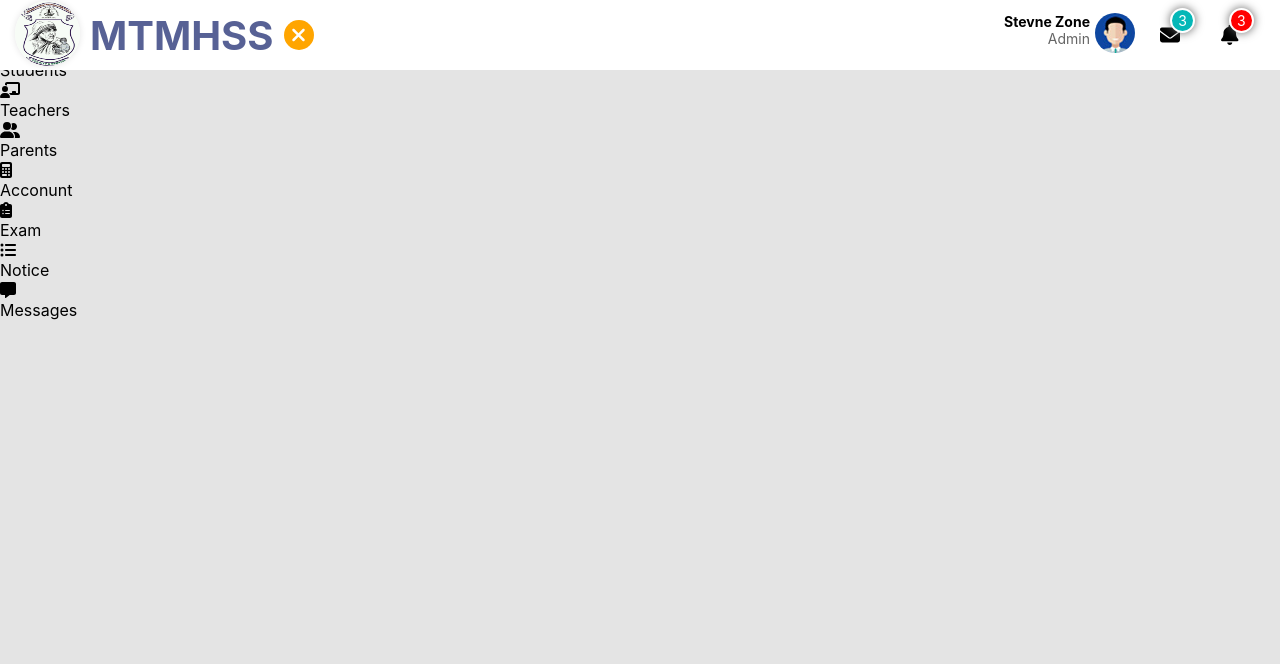
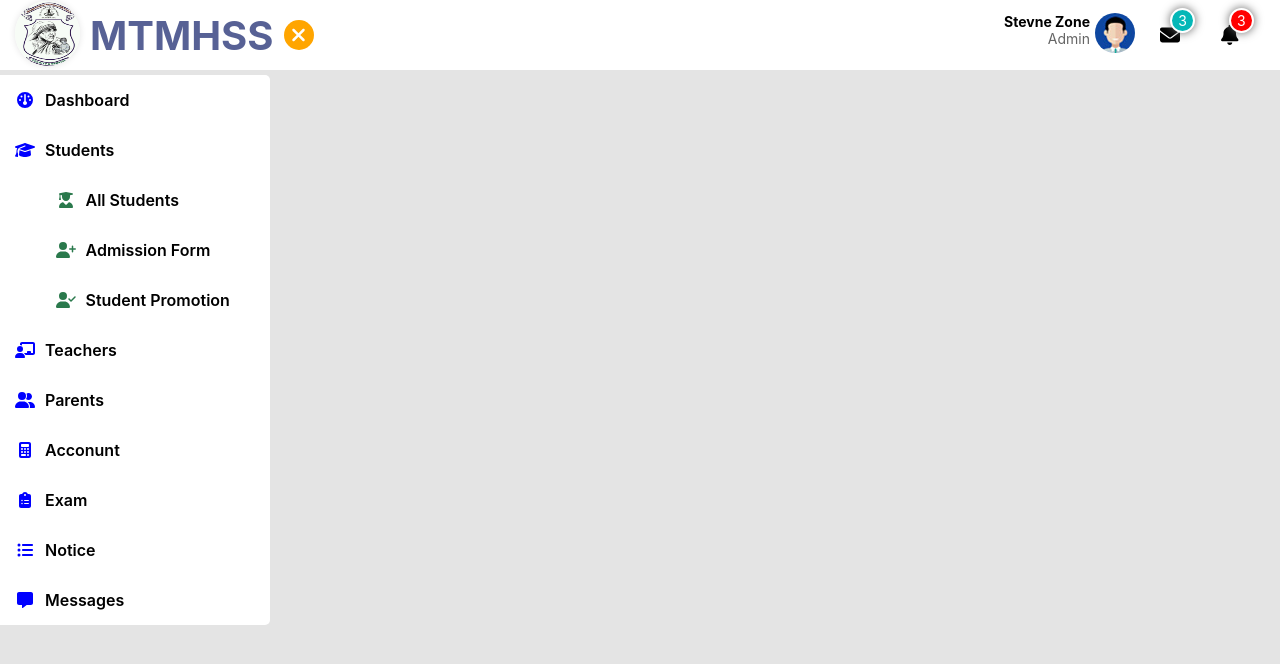
Before and after one commit to Vinoth82003/school_frontend, a React (Create React App) app: page / in a window 1280 px wide. Shown: the top 664 px of the page. Built offline with nearby package versions, Linux system fonts and the light colour scheme.

Commit message:
open sidebar setup ready

```diff
--- a/src/Components/SideBar.jsx
+++ b/src/Components/SideBar.jsx
@@ -1,4 +1,4 @@
-import React, { useContext } from "react";
+import React, { useContext, useState } from "react";
 import { AppContext } from "../App";
 import { FontAwesomeIcon } from "@fortawesome/react-fontawesome";
 import {
@@ -9,16 +9,21 @@ import {
   faGraduationCap,
   faListDots,
   faMessage,
+  faUserGraduate,
   faUserGroup,
+  faUserPlus,
 } from "@fortawesome/free-solid-svg-icons";
+import "../css/sidebar.css";
+import { faUserCheck } from "@fortawesome/free-solid-svg-icons/faUserCheck";
 
 const SideBar = () => {
   const value = useContext(AppContext);
+  const [activeBar, setactiveBar] = useState(null);
   return (
     <>
-      <aside className="sidebar">
+      <aside className={`sidebar ${value.isSidebar ? "active" : ""}`}>
         <ul className="sidebar">
-          <li className="side_menu">
+          <li className={`side_menu`}>
             <div className="inner_menu">
               <div className="side_icon">
                 <FontAwesomeIcon icon={faDashboard} />
@@ -26,15 +31,47 @@ const SideBar = () => {
               <div className="side_text">Dashboard</div>
             </div>
           </li>
-          <li className="side_menu">
+          <li
+            className={`side_menu ${activeBar === "students" ? "active" : ""}`}
+            onClick={() => setactiveBar("students")}
+          >
             <div className="inner_menu">
               <div className="side_icon">
                 <FontAwesomeIcon icon={faGraduationCap} />
               </div>
               <div className="side_text">Students</div>
             </div>
+            <ul className="sub_menu">
+              <li className="sub_menu_li">
+                <div className="inner_submenu">
+                  <div className="submenu_icon">
+                    <FontAwesomeIcon icon={faUserGraduate} />
+                  </div>
+                  <p className="submenu_text">All Students</p>
+                </div>
+              </li>
+              <li className="sub_menu_li">
+                <div className="inner_submenu">
+                  <div className="submenu_icon">
+                    <FontAwesomeIcon icon={faUserPlus} />
+                  </div>
+                  <p className="submenu_text">Admission Form</p>
+                </div>
+              </li>
+              <li className="sub_menu_li">
+                <div className="inner_submenu">
+                  <div className="submenu_icon">
+                    <FontAwesomeIcon icon={faUserCheck} />
+                  </div>
+                  <p className="submenu_text">Student Promotion</p>
+                </div>
+              </li>
+            </ul>
           </li>
-          <li className="side_menu">
+          <li
+            className={`side_menu ${activeBar === "teachers" ? "active" : ""}`}
+            onClick={() => setactiveBar("teachers")}
+          >
             <div className="inner_menu">
               <div className="side_icon">
                 <FontAwesomeIcon icon={faChalkboardTeacher} />
@@ -42,7 +79,10 @@ const SideBar = () => {
               <div className="side_text">Teachers</div>
             </div>
           </li>
-          <li className="side_menu">
+          <li
+            className={`side_menu ${activeBar === "parents" ? "active" : ""}`}
+            onClick={() => setactiveBar("parents")}
+          >
             <div className="inner_menu">
               <div className="side_icon">
                 <FontAwesomeIcon icon={faUserGroup} />
@@ -50,7 +90,10 @@ const SideBar = () => {
               <div className="side_text">Parents</div>
             </div>
           </li>
-          <li className="side_menu">
+          <li
+            className={`side_menu ${activeBar === "acconunt" ? "active" : ""}`}
+            onClick={() => setactiveBar("acconunt")}
+          >
             <div className="inner_menu">
               <div className="side_icon">
                 <FontAwesomeIcon icon={faCalculator} />
@@ -58,7 +101,10 @@ const SideBar = () => {
               <div className="side_text">Acconunt</div>
             </div>
           </li>
-          <li className="side_menu">
+          <li
+            className={`side_menu ${activeBar === "exam" ? "active" : ""}`}
+            onClick={() => setactiveBar("exam")}
+          >
             <div className="inner_menu">
               <div className="side_icon">
                 <FontAwesomeIcon icon={faClipboardList} />
@@ -66,7 +112,10 @@ const SideBar = () => {
               <div className="side_text">Exam</div>
             </div>
           </li>
-          <li className="side_menu">
+          <li
+            className={`side_menu ${activeBar === "notice" ? "active" : ""}`}
+            onClick={() => setactiveBar("notice")}
+          >
             <div className="inner_menu">
               <div className="side_icon">
                 <FontAwesomeIcon icon={faListDots} />
@@ -74,7 +123,10 @@ const SideBar = () => {
               <div className="side_text">Notice</div>
             </div>
           </li>
-          <li className="side_menu">
+          <li
+            className={`side_menu ${activeBar === "message" ? "active" : ""}`}
+            onClick={() => setactiveBar("message")}
+          >
             <div className="inner_menu">
               <div className="side_icon">
                 <FontAwesomeIcon icon={faMessage} />
--- a/src/css/sidebar.css
+++ b/src/css/sidebar.css
@@ -0,0 +1,87 @@
+.sidebar {
+  position: fixed;
+  top: 75px;
+  width: 270px;
+  background: #fff;
+  max-height: calc(100vh - 75px);
+  overflow-y: scroll;
+  border-radius: 0 5px 5px 0;
+}
+
+.sidebar.active .sidebar {
+  overflow-x: hidden;
+  width: 70px;
+}
+
+.sidebar::-webkit-scrollbar-track {
+  background: rgb(255, 255, 255);
+}
+
+.sidebar::-webkit-scrollbar-thumb {
+  background: rgb(178, 201, 255);
+}
+
+.side_menu {
+  position: relative;
+  width: 100%;
+}
+
+.inner_menu {
+  position: relative;
+  display: flex;
+  align-items: center;
+  padding: 10px;
+  gap: 5px;
+  font-weight: 600;
+}
+
+.side_icon,
+.submenu_icon {
+  width: 30px;
+  height: 30px;
+  display: flex;
+  align-items: center;
+  justify-content: center;
+  font-size: 16px;
+  color: blue;
+}
+
+.inner_menu:hover {
+  background: rgb(230, 239, 255);
+  border-radius: 0 5px 5px 0;
+  cursor: pointer;
+  transition: all 0.5s;
+}
+
+.sub_menu {
+  width: 100%;
+  display: flex;
+  flex-direction: column;
+  align-items: flex-end;
+  height: 100%;
+  overflow: hidden;
+}
+
+.sub_menu_li {
+  width: 85%;
+  position: relative;
+  list-style: none;
+}
+
+.inner_submenu {
+  display: flex;
+  align-items: center;
+  gap: 5px;
+  padding: 10px;
+  font-weight: 600;
+  cursor: pointer;
+}
+
+.submenu_icon {
+  color: rgb(42, 121, 76);
+}
+
+.inner_submenu:hover {
+  background: rgb(229, 255, 229);
+  border-radius: 10px;
+}
```
